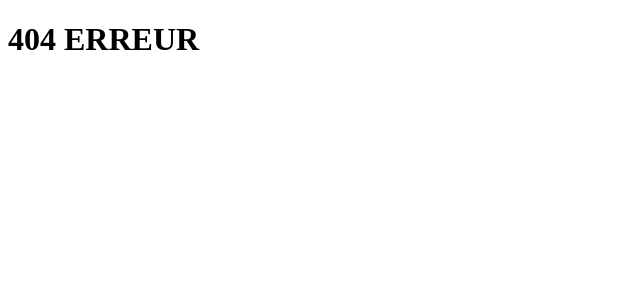
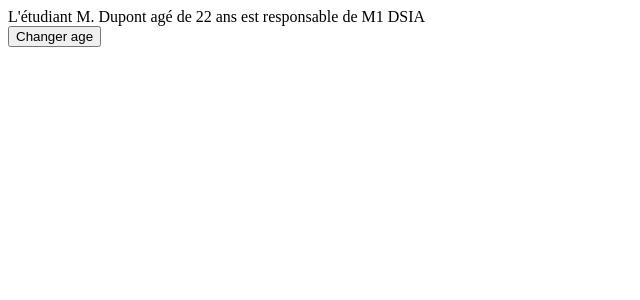
Before and after one commit to boubacar-mdg/isi-first-react-project, a React (Vite) app: page /classe in a window 1280 px wide. Shown: the top 300 px of the page, without its empty margins (0-640 px from the left). Built offline with nearby package versions, Linux system fonts and the light colour scheme.

Commit message:
Mettre à jour le state du parent depuis le composant enfant

```diff
--- a/src/App.jsx
+++ b/src/App.jsx
@@ -2,6 +2,7 @@ import React from 'react'
 import Fetch from './fetch/Fetch'
 import UseContext from './hooks/UseContext'
 import { Route, Routes } from 'react-router-dom'
+import Classe from './components/Classe'
 
 function App() {
   return (
@@ -11,6 +12,7 @@ function App() {
         <Route path="/boite" element={<h1>Boite à outil</h1>} />
         <Route path="/fetch" element={<Fetch />} />
         <Route path="/usecontext" element={<UseContext />} />
+        <Route path="/classe" element={<Classe />} />
         <Route path="*" element={<h1>404 ERREUR</h1>} />
       </Routes>
     </>
--- a/src/components/Classe.jsx
+++ b/src/components/Classe.jsx
@@ -1,17 +1,17 @@
-import React from 'react'
-import Etudiant from './Etudiant'
+import React, { useState } from "react";
+import Etudiant from "./Etudiant";
 
 function Classe() {
-    const responsable = {
-        nom: "M. Dupont",
-        prenom: "Jean",
-        age: 45,
-    }
+  const [responsable, setResponsable] = useState({
+    nom: "M. Dupont",
+    prenom: "Jean",
+    age: 22,
+  });
   return (
     <>
-        <Etudiant nomClasse="M1 DSIA" responsable={responsable} />
+      <Etudiant nomClasse="M1 DSIA" responsable={responsable} set={setResponsable} />
     </>
-  )
+  );
 }
 
-export default Classe
+export default Classe;
--- a/src/components/Etudiant.jsx
+++ b/src/components/Etudiant.jsx
@@ -1,11 +1,16 @@
-import React from 'react'
+import React from "react";
 
-function Etudiant({nomClasse, responsable}) {
-
-const {nom} = responsable
+function Etudiant({ nomClasse, responsable, set }) {
+  const { nom, age } = responsable;
   return (
-    <div>L'étudiant {nom} est responsable de {nomClasse}</div>
-  )
+    <>
+      <div>
+        L'étudiant {nom} agé de {age} an{age > 1 ? "s" : ""} est responsable de{" "}
+        {nomClasse}
+      </div>
+      <button onClick={() => set({...responsable, age: 23})}>Changer age</button>
+    </>
+  );
 }
 
-export default Etudiant
+export default Etudiant;
```
